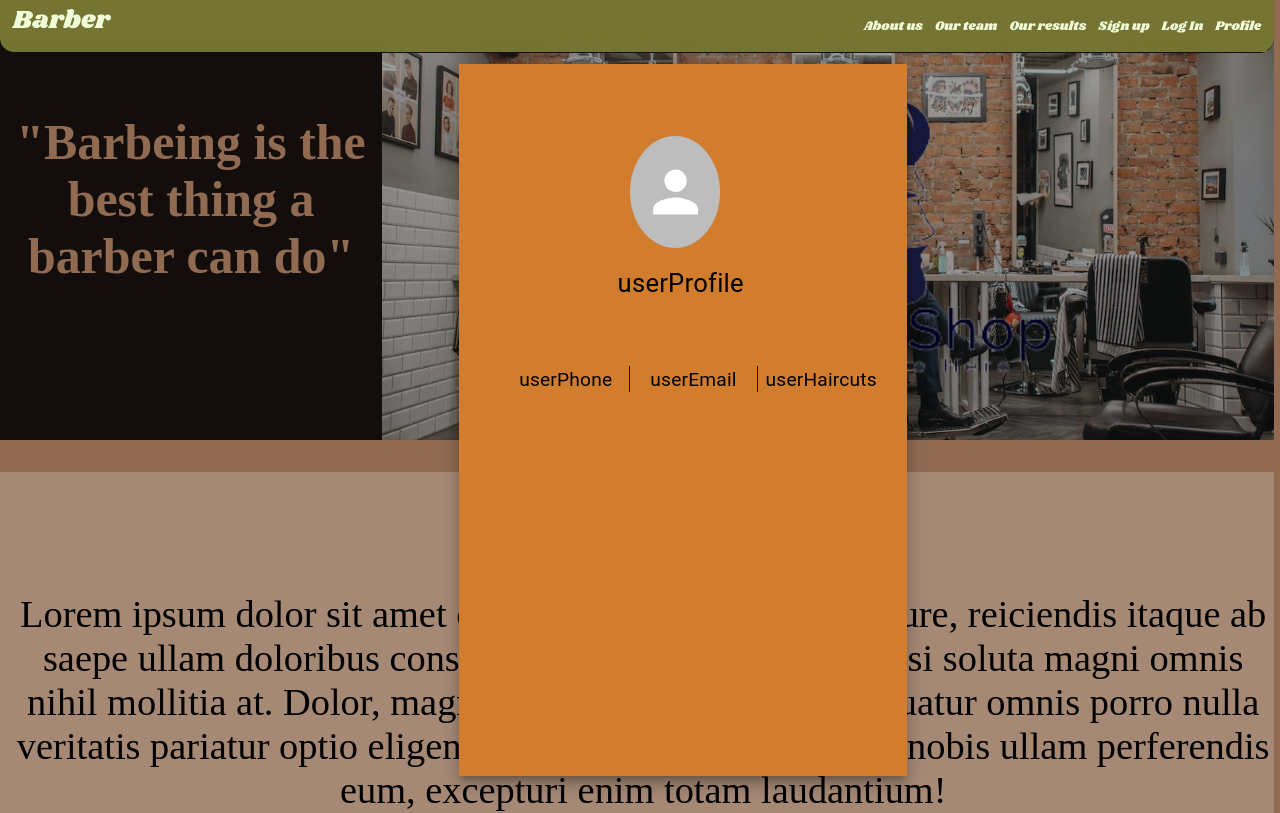
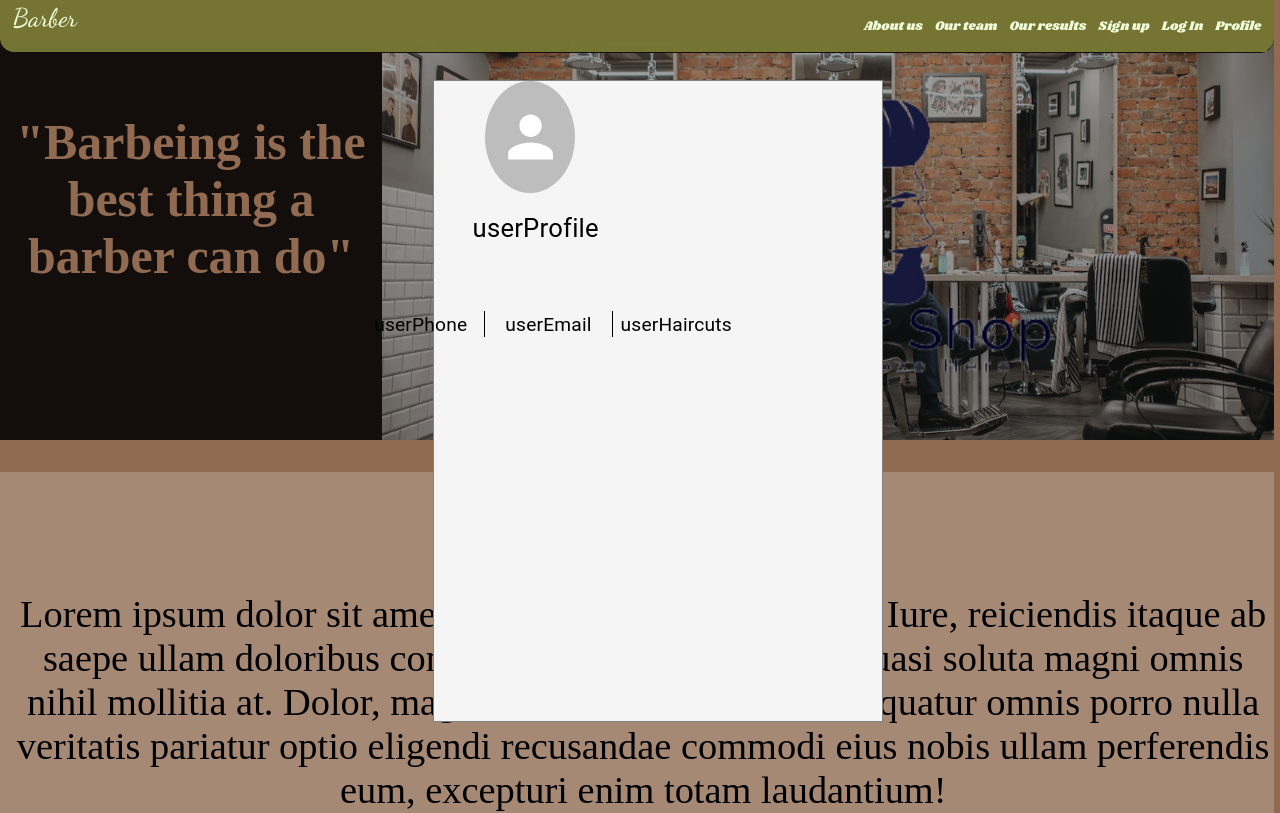
Before and after one commit to eliavgino/final_proj, a React (Create React App) app in the folder client/: page / in a window 1280 px wide. Shown: the top 813 px of the page. Built offline with nearby package versions, Linux system fonts and the light colour scheme.

Commit message:
more front

```diff
--- a/client/src/App.css
+++ b/client/src/App.css
@@ -31,7 +31,11 @@
   font-family: myFirstFont;
   src: url(../public/fonts/JosefinSans-VariableFont_wght.ttf);
   font-family: mySecondFont;
-  src:url(../public/fonts/Shrikhand-Regular.ttf)
+  src:url(../public/fonts/Shrikhand-Regular.ttf);
+}
+@font-face {
+  font-family: ThirdFont;
+  src: url(../public/fonts/DancingScript-Medium.ttf);
 }
 .mainBodyHome{
 
@@ -121,7 +125,7 @@ body{
 }
 .navBarName{
 
-  font-family: mySecondFont;
+  font-family: ThirdFont;
   position: absolute;
   margin: 0;
   color:rgb(240, 255, 219);
@@ -154,7 +158,6 @@ body{
   transition:linear 0.1s;
 
 }
-
 /* /////////////aboutUs */
 .aboutUsContainer{
 
@@ -279,6 +282,10 @@ left:7.5vw;
 
   right: -50vw;
   position: fixed;
+  background-color:#F5F5F5;
+  border: #00000079 solid 0.1vw;
+  height: 80vh;
+  margin-top: 10vh;
 
   }
   .slideIn{
--- a/client/src/components/userProfile.jsx
+++ b/client/src/components/userProfile.jsx
@@ -7,21 +7,20 @@ import { shadows } from '@mui/system';
 function UserProfile() {
   return (
   <Box className='profileContainer slideIn' sx={{width:{lg:'35vw',xs:'60vw'}}}>
-    <Container sx={{position:'relative' ,marginTop:'8vh'}}>
-        <Box sx={{pt:'9vh', justifyContent:'center', position:'relative',width:'35vw',height:'80vh',boxShadow:'10',backgroundColor:'rgb(210, 125, 45)'}}>
-          <Container sx={{height:'100%',width:'20vw',justifyContent:'center'}}>
-            <Avatar sx={{height:'14vh',width:'7vw',marginLeft:'4vw'}}>
-            </Avatar>
-            <Typography sx={{fontSize:'2vw' ,marginLeft:'3vw' ,mt:'2vh'}}>userProfile</Typography>
-            <Box sx={{ml:'-6vw', position:'relative',mt:'8vh',display:'flex', height:'20%',width:'30vw'}}>
+
+      <Avatar sx={{height:'14vh',width:'7vw',marginLeft:'4vw'}}>
+      </Avatar>
+
+      <Typography sx={{fontSize:'2vw' ,marginLeft:'3vw' ,mt:'2vh'}}>userProfile</Typography>
+
+      <Box component="div" sx={{ml:'-6vw', position:'relative',mt:'8vh',display:'flex', height:'20%',width:'30vw'}}>
               <Box sx={{textAlign:'center', width:'33%',borderRight:'0.01vw solid black',height:'20%'}}><Typography sx={{fontSize:'1.5vw'}}>userPhone</Typography></Box>
               <Box sx={{textAlign:'center',width:'33%',borderRight:'0.01vw solid black', height:'20%'}}><Typography sx={{fontSize:'1.5vw'}}>userEmail</Typography></Box>
               <Box sx={{textAlign:'center', width:'33%',height:'20%'}}><Typography sx={{fontSize:'1.5vw'}}>userHaircuts</Typography></Box>
-            </Box>
-          </Container>
-        </Box>
-    </Container>
+       </Box>
+
   </Box>
+
   )
 }
 
```
Also changed, not shown: client/src/components/userHaircuts.jsx (+7 -7 lines), client/public/fonts/DancingScript-Medium.ttf (added), client/public/fonts/DancingScript-VariableFont_wght.ttf (added). Lines whose indentation alone changed are shown as unchanged.
